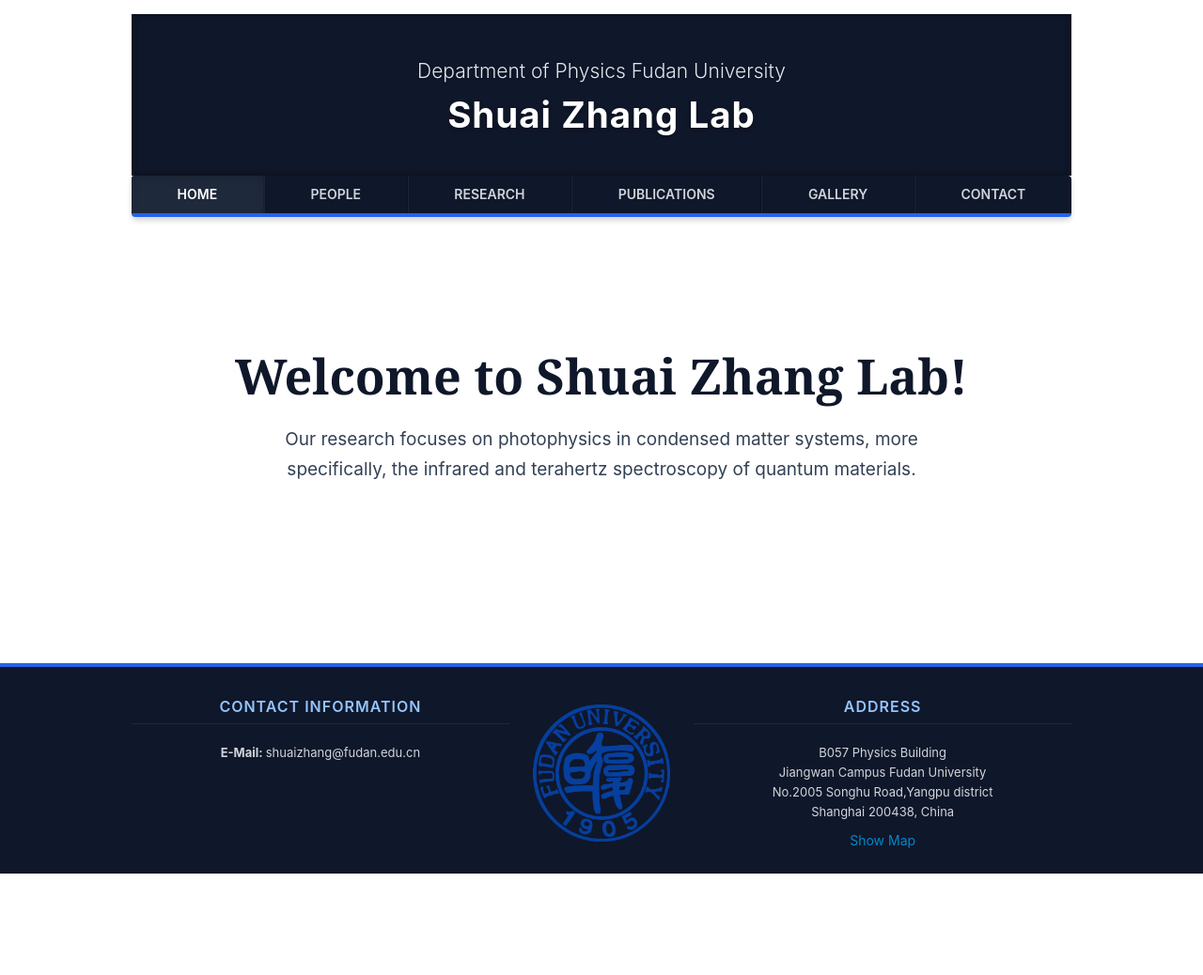
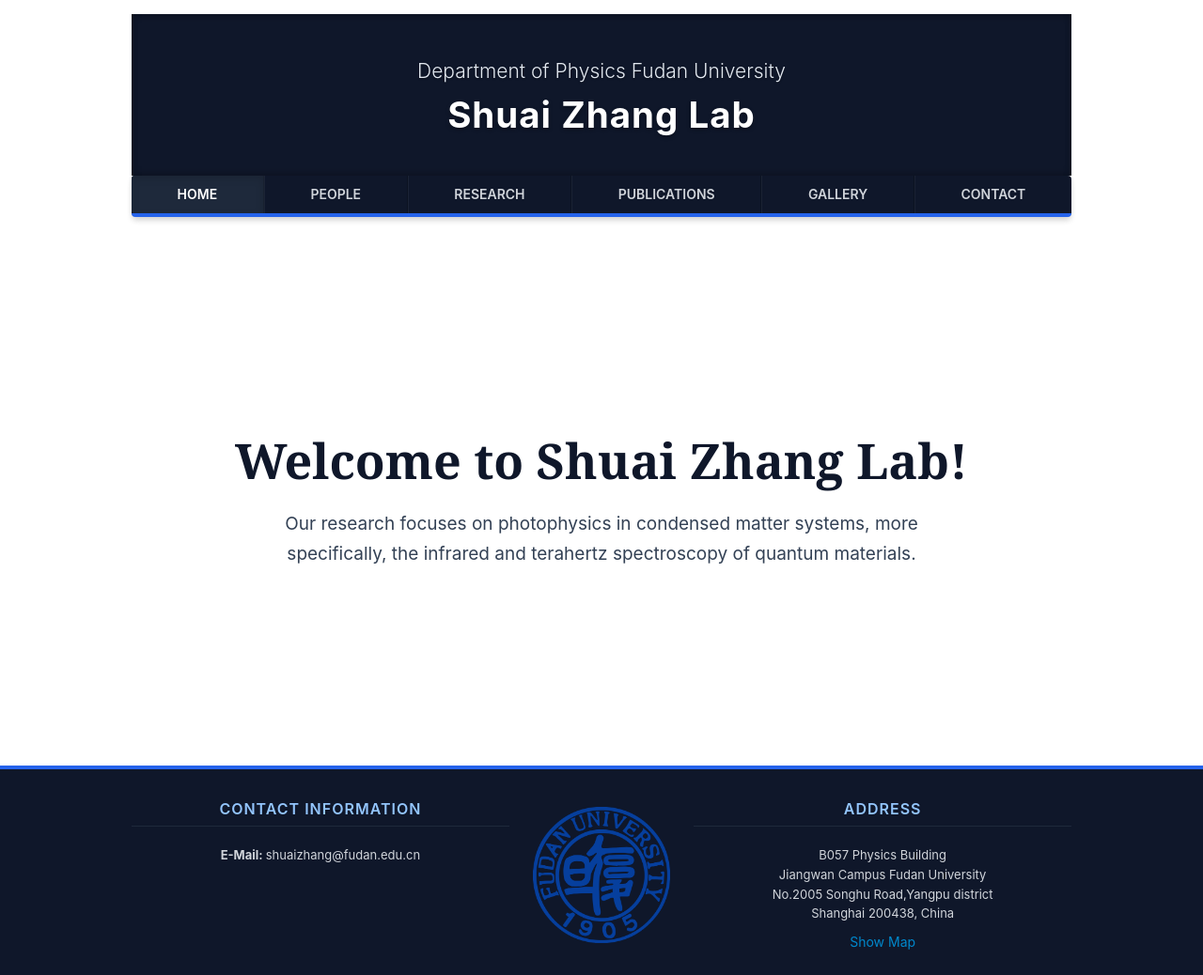
Before and after one commit to shuaizhanglab/shuaizhanglab.github.io, a plain HTML site: page index.html in a window 1280 px wide. Shown: the whole page at 94% size. Before the commit the page ends 930 px from the top, so only its background shows below. Drawn offline with Linux system fonts and the light colour scheme.

Commit message:
Keep the Home footer below the first screen

```diff
--- a/css/theme.css
+++ b/css/theme.css
@@ -773,9 +773,24 @@ ul.sponsors {
 }
 
 /* Home */
+.home-page > .container {
+    display: flex;
+    flex-direction: column;
+    min-height: 100vh;
+    min-height: 100svh;
+}
+
 #home-content {
-    padding: clamp(56px, 10vw, 118px) 12px clamp(64px, 12vw, 140px);
+    display: flex;
+    flex: 1 0 auto;
+    flex-direction: column;
+    justify-content: center;
+    padding: clamp(28px, 6vh, 72px) 12px;
     text-align: center;
+}
+
+.home-page #footer {
+    margin-top: 0;
 }
 
 #home-content h2 {
```
